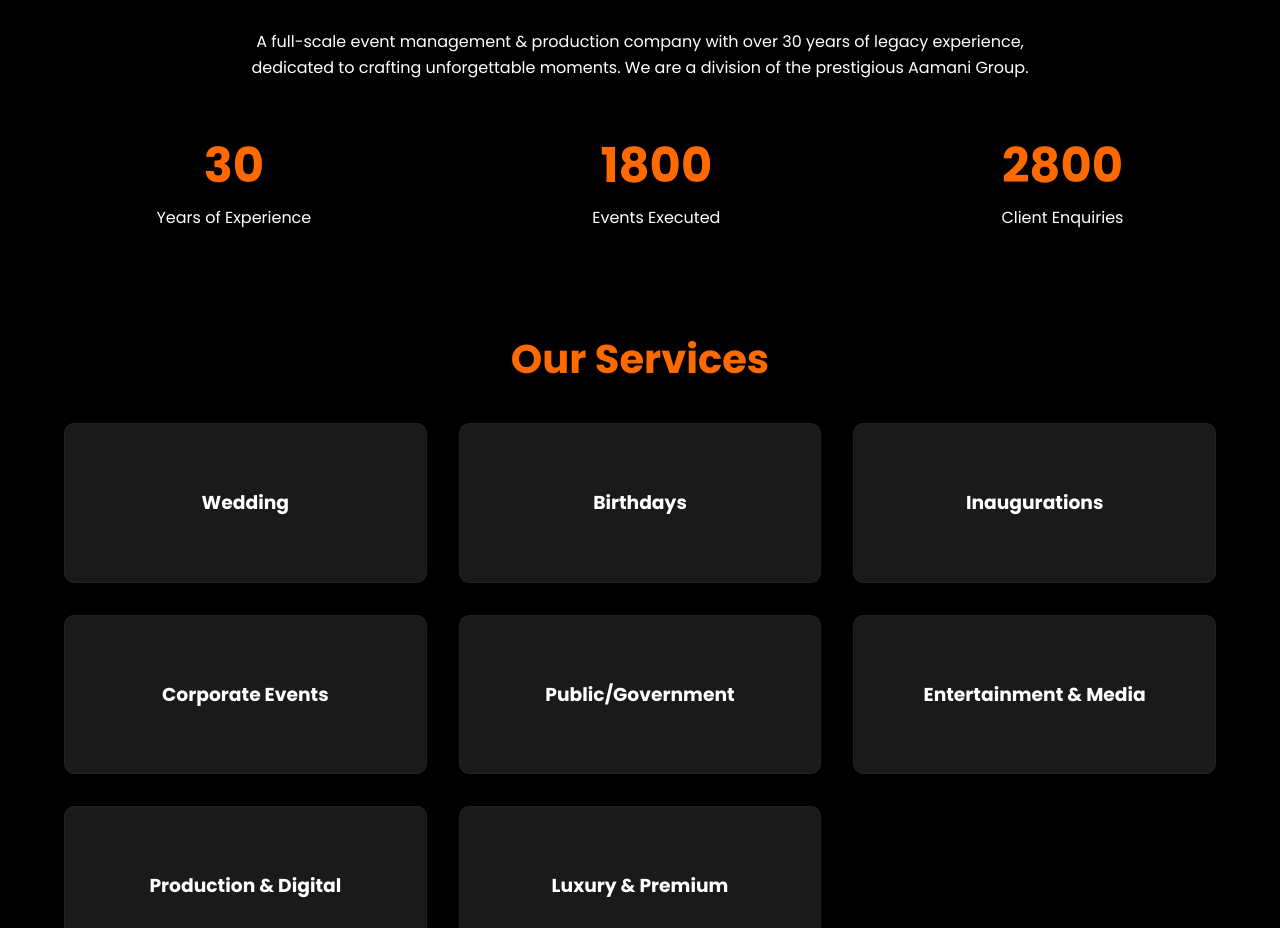
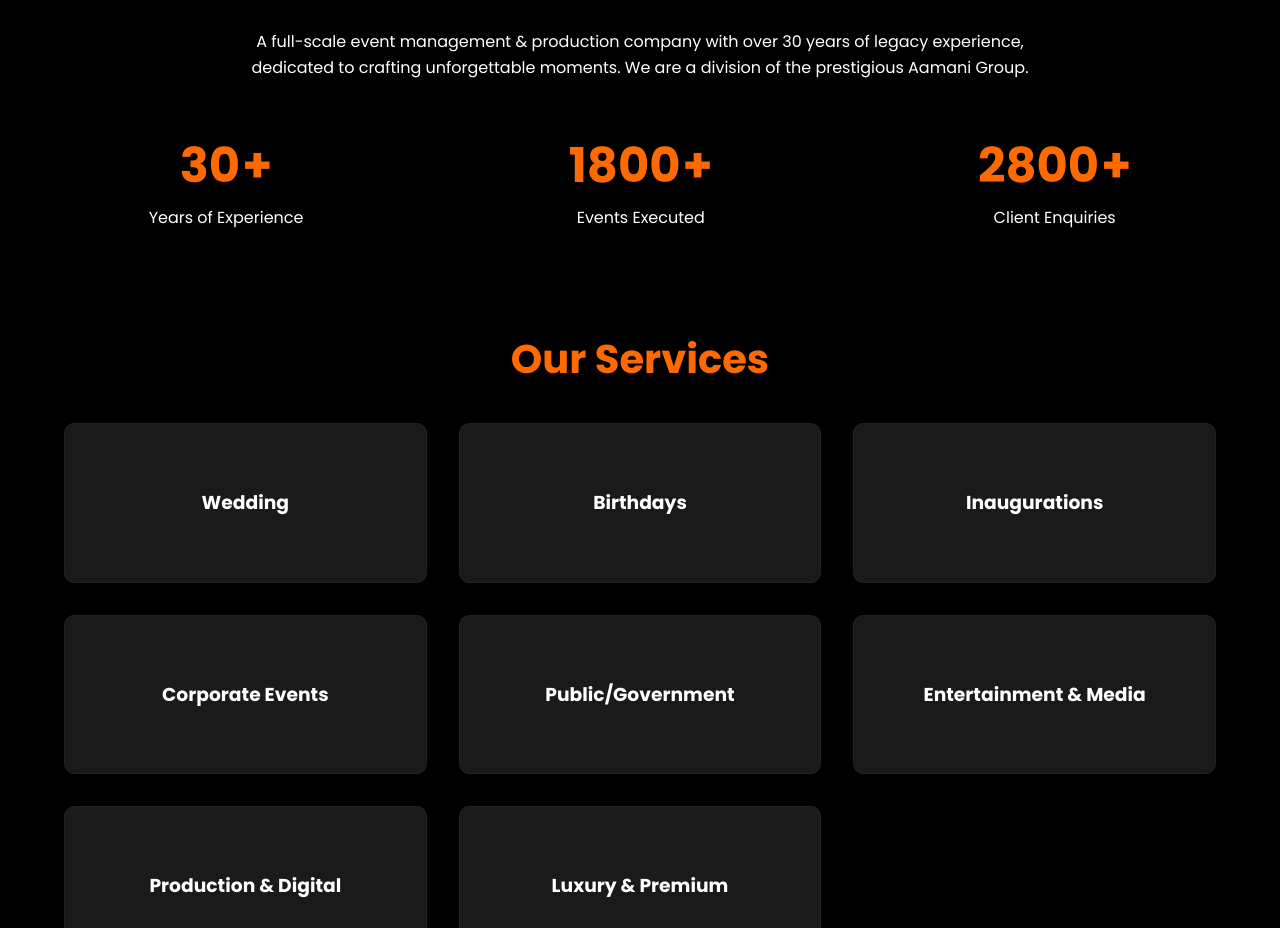
Before and after one commit to Pradeepanand7/av-productions-website, a website: page index.html in a window 1280 px wide. Shown: the part 963-1891 px from the top of the page. Drawn offline with Linux system fonts and the light colour scheme.

Commit message:
Add plus sign after counter  +
Add a plus sign after counter items for better visibility.

```diff
--- a/style.css
+++ b/style.css
@@ -214,7 +214,10 @@ section {
     font-size: 3rem;
     color: var(--primary-color);
 }
-
+.counter::after {
+    content: "+";
+    margin-left: 2px; /* Optional: tiny space between number and + */
+}
 /* --- SERVICES --- */
 .services-grid {
     display: grid;
```
